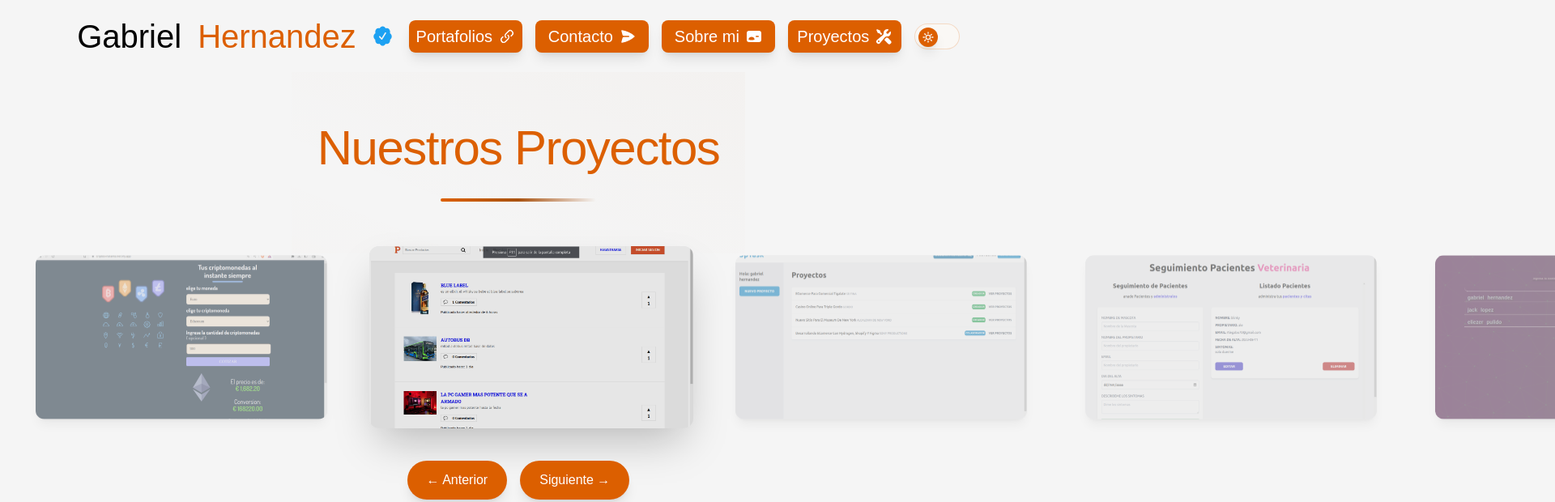
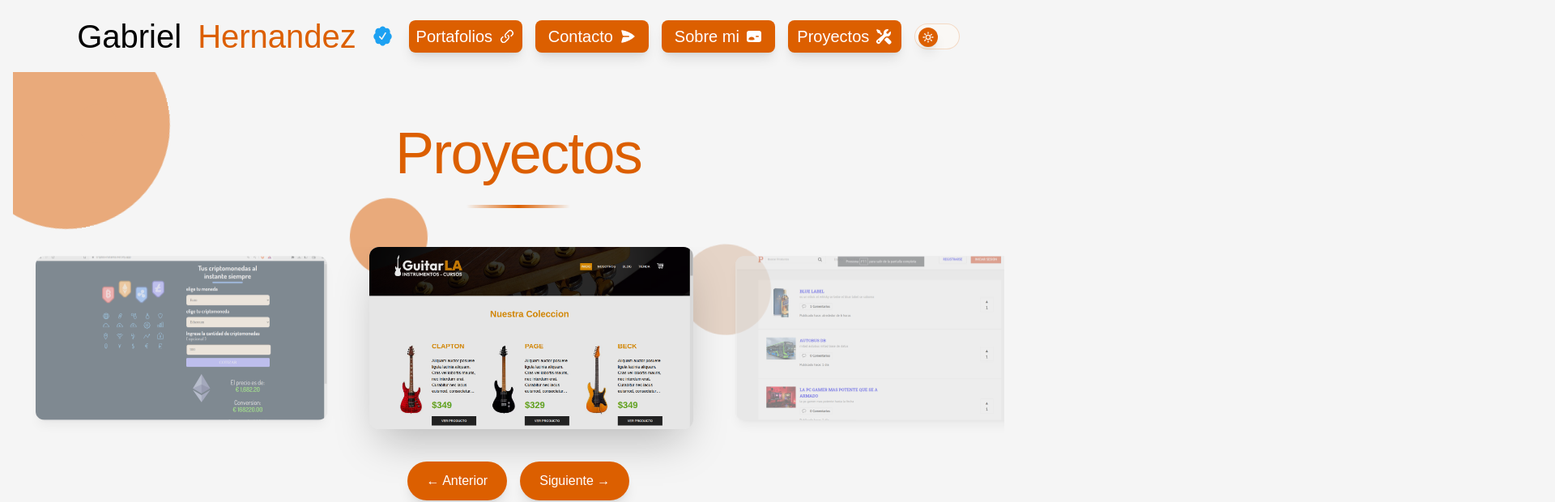
Before and after one commit to Gabrel32/Portafolios_web, a Next.js app: page /Proyectos in a window 1280 px wide. Shown: the top 620 px of the page at 81% size, 1920 px wide, since content can reach past the window. Built offline with nearby package versions, Linux system fonts and the light colour scheme; a web font is replaced by a local one.

Commit message:
mejoras el la pagina de proyectos [titulo]

```diff
--- a/components/Carrusel.jsx
+++ b/components/Carrusel.jsx
@@ -88,7 +88,7 @@ const Carousel = ({ items }) => {
 
      return (
         <div
-            className="carousel-container w-full max-w-[700px] lg:max-w-[1300px] mx-auto absolute top-[38%] px-4"
+            className="carousel-container w-full max-w-[700px] lg:max-w-[1300px] mx-auto px-4"
             ref={containerRef}
         >
             <div
--- a/context/PortafoliosProvider.jsx
+++ b/context/PortafoliosProvider.jsx
@@ -45,16 +45,16 @@ function PortafoliosProvider({children}){
     }
 
     const Proyectos = [
-        // {
-        //     Nombre:"GuitarsLA",
-        //     id:0,
-        //     git:"gitlab",
-        //     dsp:"",
-        //     img:"guitarLa",
-        //     link:"https://next-guitarla.vercel.app/",
-        //     linkGit:"https://gitlab.com/Gabrel32/guitarla-next-a.git",
-        //     parrafo:"Es un Proyecto de Next con Paginacion una Base de Datos PosgresSql y un Carrito de Compras"
-        // },
+        {
+            Nombre:"GuitarsLA",
+            id:0,
+            git:"gitlab",
+            dsp:"",
+            img:"guitarLa",
+            link:"https://next-guitarla.vercel.app/",
+            linkGit:"https://gitlab.com/Gabrel32/guitarla-next-a.git",
+            parrafo:"Es un Proyecto de Next con Paginacion una Base de Datos PosgresSql y un Carrito de Compras"
+        },
         {
             Nombre:"Product Hunt",
             id:0,
--- a/pages/Proyectos.jsx
+++ b/pages/Proyectos.jsx
@@ -6,38 +6,49 @@ import Carousel from '../components/Carrusel';
 function Proyectos() {
   const { Proyectos } = usePortafolios();
 
-  // Componente reutilizable para el encabezado de sección
-  const SectionHeader = ({ title, description }) => (
-    <header className="relative isolate overflow-hidden py-16 px-6 text-center sm:px-8">
-      {/* Fondo con efecto de partículas sutiles */}
-      <div className="absolute inset-0 -z-10 opacity-10 dark:opacity-15">
-        <div className="absolute inset-0 animate-gradient-pulse bg-[size:200%_200%] bg-gradient-to-tr from-custom-brown/30 via-transparent to-efectHovercolor/30" />
+  // Componente reutilizable para el encabezado de sección mejorado
+  const SectionHeader = ({ title, description, children }) => (
+    <header className="relative overflow-hidden py-16 px-6 text-center bg-transparent from-white/50 to-transparent dark:from-gray-900/50">
+      <div className="absolute inset-0 z-0 opacity-50 ">
+        {/* Partículas grandes con diferentes animaciones */}
+        <div className="absolute w-64 h-64 bg-custom-brown rounded-full -top-32 -left-32 animate-orbit-slow" />
+        <div className="absolute w-72 h-72 bg-efectHovercolor/30 rounded-full -bottom-48 -right-48 animate-orbit-reverse-slow delay-300" />
+
+        {/* Partículas medianas */}
+        <div className="absolute w-24 h-24 bg-custom-brown rounded-full top-1/4 left-1/3 animate-float" />
+        <div className="absolute w-28 h-28 bg-efectHovercolor/40 rounded-full top-1/3 right-1/4 animate-float delay-500" />
+
+        {/* Partículas pequeñas */}
+        <div className="absolute w-12 h-12 bg-custom-brown rounded-full top-10 left-20 animate-pulse-fast" />
+        <div className="absolute w-16 h-16 bg-efectHovercolor/30 rounded-full bottom-20 right-32 animate-pulse-fast delay-200" />
+      </div>
+      <div className="relative mx-auto max-w-2xl lg:max-w-4xl">
+        <div className="inline-block relative">
+          <h1 className="text-5xl font-light tracking-tight text-custom-brown sm:text-6xl lg:text-7xl transform transition-all duration-500 hover:scale-105">
+            {title}
+          </h1>
+          {/* Línea decorativa */}
+          <div className="absolute -bottom-8 left-1/2 transform -translate-x-1/2 w-32 h-1 bg-gradient-to-r from-transparent via-custom-brown to-transparent dark:via-efectHovercolor" />
+        </div>
+
+      </div>
+      <div className='relative overflow-hidden mt-20'>
+
+      {children}
       </div>
 
-      <div className="mx-auto max-w-2xl lg:max-w-4xl">
-        <h1 className="text-4xl font-light tracking-tight text-custom-brown dark:text-white sm:text-5xl lg:text-6xl animate-fadeIn">
-          {title}
-        </h1>
-
-        {description && (
-          <p className="mt-6 text-lg leading-8 text-gray-600 dark:text-gray-300 animate-fadeIn">
-            {description}
-          </p>
-        )}
-
-        {/* Separador decorativo animado */}
-        <div className="mt-8 mx-auto w-48 h-1 bg-gradient-to-r from-custom-brown via-efectHovercolor to-transparent dark:from-blue-400 dark:via-purple-400 rounded-full animate-grow" />
-      </div>
     </header>
   );
 
   return (
     <Layout pagina="Proyectos">
-      <SectionHeader
-        title="Nuestros Proyectos"
-      />
+      {/* Contenedor para prevenir scroll horizontal */}
+      <div className="overflow-x-hidden w-full h-full">
+        <SectionHeader title="Proyectos">
+          <Carousel items={Proyectos} />
+        </SectionHeader>
 
-        <Carousel items={Proyectos} />
+      </div>
     </Layout>
   );
 }
--- a/styles/globals.css
+++ b/styles/globals.css
@@ -138,3 +138,5 @@ html {
 .animate-fadeIn {
   animation: fadeIn 0.8s ease-out forwards;
 }
+
+/* animacioin  de proyectos */
--- a/tailwind.config.js
+++ b/tailwind.config.js
@@ -26,7 +26,14 @@ module.exports = {
         'gradient-pulse': 'gradient-pulse 12s ease infinite',
         'slideInUp': 'slideInUp 0.6s ease-out',
         'delayedFadeIn': 'delayedFadeIn 1.2s ease-in',
-        'lineExpansion': 'lineExpansion 0.8s cubic-bezier(0.22, 1, 0.36, 1)'
+        'lineExpansion': 'lineExpansion 0.8s cubic-bezier(0.22, 1, 0.36, 1)',
+         // Nueva animación de órbita
+         'orbit-slow': 'orbit 25s linear infinite',
+         'orbit-reverse-slow': 'orbit 30s linear infinite reverse',
+         // Animación de flotar
+         'float': 'float 6s ease-in-out infinite',
+         // Animación de pulso más rápida
+         'pulse-fast': 'pulse 1.5s cubic-bezier(0.4, 0, 0.6, 1) infinite'
 
       },
       keyframes: {
@@ -62,6 +69,14 @@ module.exports = {
         'lineExpansion': {
           '0%': { transform: 'scaleX(0)', opacity: 0 },
           '100%': { transform: 'scaleX(1)', opacity: 1 }
+        },
+        orbit: {
+          '0%': { transform: 'translate(0, 0) rotate(0deg)' },
+          '100%': { transform: 'translate(300px, 300px) rotate(360deg)' }
+        },
+        float: {
+          '0%, 100%': { transform: 'translateY(0)' },
+          '50%': { transform: 'translateY(-20px)' }
         }
       },
       spacing: {
```
